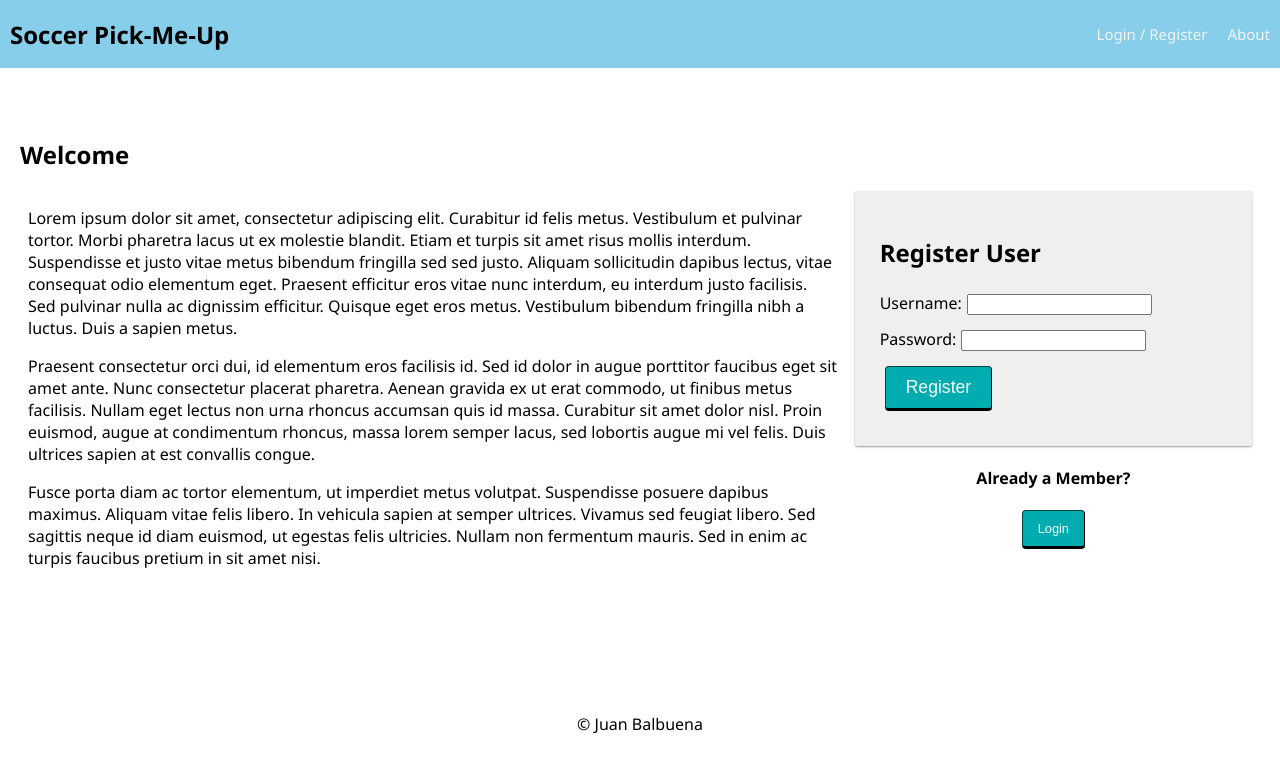
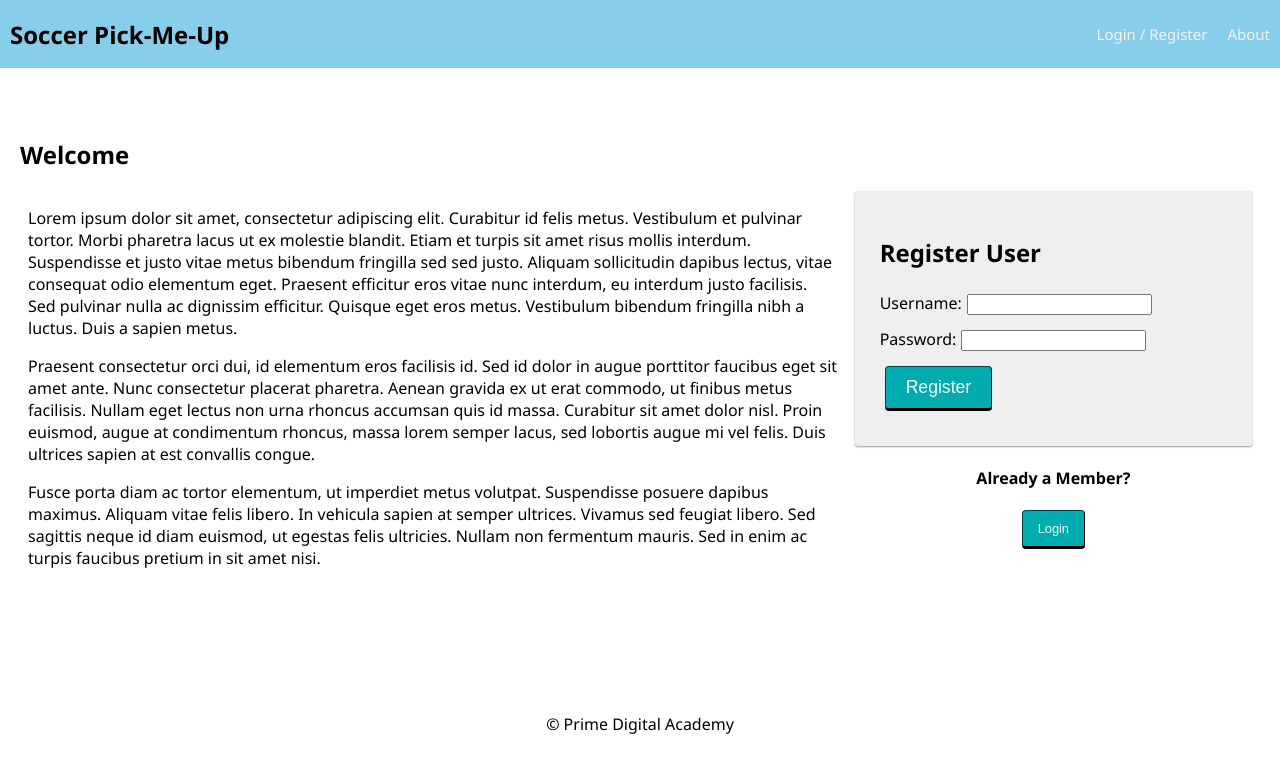
Before and after one commit to Juan-Balbuena/soccer-pick-up-app, a React (Create React App) app: page /user#/home in a window 1280 px wide. Shown: the top 772 px of the page. Built offline with nearby package versions, Linux system fonts and the light colour scheme; no server answers.

Commit message:
fixed format in the database.

```diff
--- a/src/components/Footer/Footer.jsx
+++ b/src/components/Footer/Footer.jsx
@@ -7,7 +7,7 @@ import './Footer.css';
 // or even care what the redux state is, so it doesn't need 'connect()'
 
 function Footer() {
-  return <footer>&copy; Juan Balbuena</footer>;
+  return <footer>&copy; Prime Digital Academy</footer>;
 }
 
 export default Footer;
--- a/src/components/UserPage/UserPage.jsx
+++ b/src/components/UserPage/UserPage.jsx
@@ -23,9 +23,9 @@ function UserPage() {
         {sample.map(sample => {
           return (
             <div key={sample.id}>
-              <h3>{sample.created_by}</h3>
-              <h3>{sample.location}</h3>
-              <h3>{sample.date}</h3>
+              <h3>Created By: {sample.created_by}<br/>
+              Location: {sample.location}<br />
+              Date: {sample.date}</h3>
             </div>
           )
         })}
```
